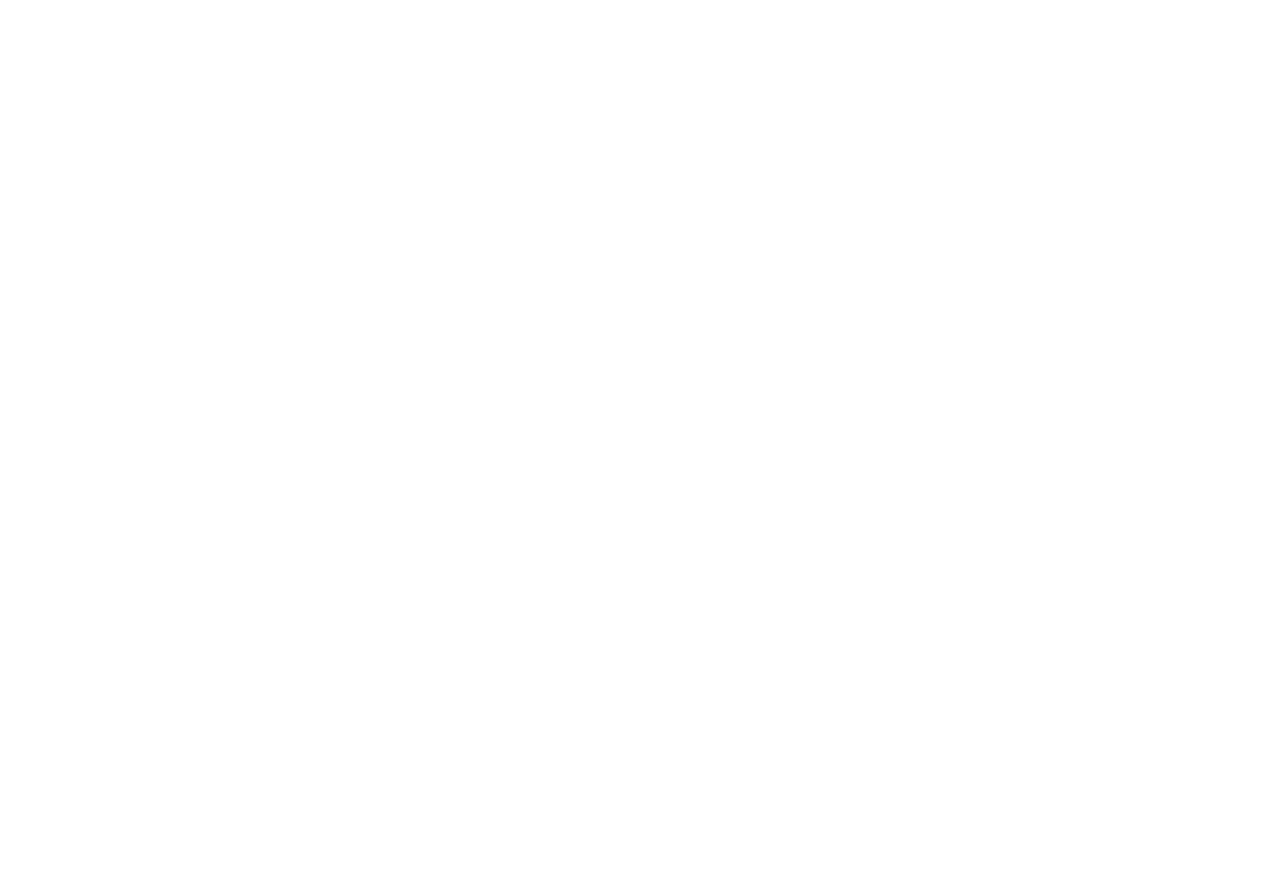
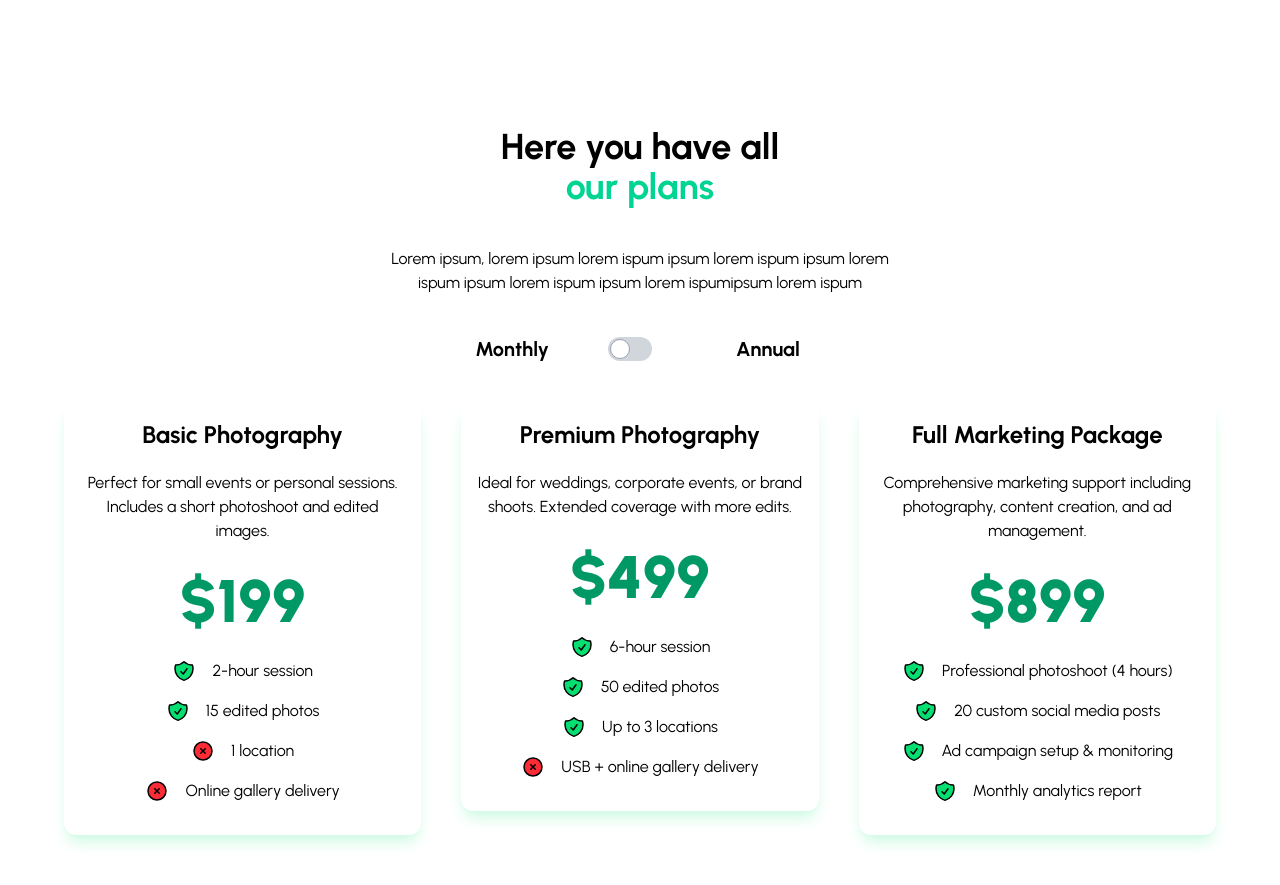
Before and after one commit to FelipeCastro-js/web-modern, a Next.js app: page / in a window 1280 px wide. Shown: the part 3660-4545 px from the top of the page. Before the commit the page ends 2827 px from the top, so only its background shows below. Built offline with nearby package versions, Linux system fonts and the light colour scheme.

Commit message:
feat: create new components and add functionality

```diff
--- a/src/app/page.tsx
+++ b/src/app/page.tsx
@@ -2,6 +2,8 @@
 import { Features } from "@/components/Features";
 import { Navbar } from "@/components/Navbar/Navbar";
 import { Overview } from "@/components/Overview";
+import Plans from "@/components/Plans/Plans";
+import { Practice } from "@/components/Practice";
 
 export default function Home() {
   return (
@@ -11,6 +13,8 @@
       <Features />
       <div className="max-w-6xl mx-auto">
         <About />
+        <Practice />
+        <Plans />
       </div>
     </main>
   );
--- /dev/null
+++ b/src/components/Plans/Plans.tsx
@@ -0,0 +1,38 @@
+"use-client";
+
+import { PricePlans } from "./PricePlans";
+
+export default function Plans() {
+  return (
+    <div className="py-20 md:py-56">
+      <h2 className="text-4xl font-bold text-center">
+        Here you have all <br />
+        <span className="text-emerald-400"> our plans</span>
+      </h2>
+      <p className="max-w-lg mx-auto mt-10 text-center">
+        Lorem ipsum, lorem ipsum lorem ispum ipsum lorem ispum ipsum lorem ispum
+        ipsum lorem ispum ipsum lorem ispumipsum lorem ispum
+      </p>
+
+      <div className="grid items-center justify-center max-w-sm grid-cols-3 mx-auto my-10 overflow-hidden">
+        <span className="text-xl font-bold text-center">Monthly</span>
+        <div className="flex justify-center">
+          <label className="relative inline-flex items-center mr-5 cursor-pointer">
+            <input type="checkbox" className="sr-only peer" />
+            <div
+              // onClick={() => console.log("example")}
+              className="relative w-11 h-6 bg-gray-300 rounded-full peer-focus:ring-emerald-500
+             peer-checked:after:translate-x-full peer-checked:after:border-white
+             after:content-[''] after:absolute after:top-0.5 after:left-[2px]
+             after:bg-white after:border-gray-400 after:border
+             after:rounded-full after:h-5 after:w-5 after:transition-all
+             peer-checked:bg-emerald-500 cursor-pointer"
+            />
+          </label>
+        </div>
+        <span className="text-xl font-bold text-center">Annual</span>
+      </div>
+      <PricePlans />
+    </div>
+  );
+}
--- /dev/null
+++ b/src/components/Plans/PricePlans/PricePlans.tsx
@@ -0,0 +1,67 @@
+import { MotionTransition } from "@/components/MotionTransition";
+import { pricesPlansData } from "./PricesPlans.data";
+
+export function PricePlans() {
+  return (
+    <div id="pricing" className="grid gap-10 my-5 md:grid-cols-3">
+      {pricesPlansData.map(
+        ({ id, name, description, prices, features, primary }) => (
+          <MotionTransition key={id}>
+            <div className="p-4 shadow-lg rounded-xl shadow-emerald-100">
+              <h4 className="mb-5 text-2xl font-bold text-center">{name}</h4>
+              <p className="text-center">{description}</p>
+              <div className="flex items-end justify-center my-7">
+                <span className="text-6xl font-black text-emerald-600">
+                  {prices[0].price}
+                </span>
+              </div>
+              {features.map(({ id, name, active }) => (
+                <div className="flex justify-center my-4">
+                  {active ? <CheckIcon /> : <CloseIcon />}
+                  <span className="ml-4">{name}</span>
+                </div>
+              ))}
+            </div>
+          </MotionTransition>
+        )
+      )}
+    </div>
+  );
+}
+
+const CheckIcon = () => {
+  return (
+    <svg
+      fill="none"
+      viewBox="0 0 24 24"
+      strokeWidth="1.5"
+      stroke="currentColor"
+      className="w-6 h-6 fill-green-400"
+    >
+      <path
+        strokeLinecap="round"
+        strokeLinejoin="round"
+        d="M9 12.75L11.25 15 15 9.75m-3-7.036A11.959 11.959 0 013.598 6 11.99 11.99 0 003 9.749c0 5.592 3.824 10.29 9 11.623 5.176-1.332 9-6.03 9-11.622 0-1.31-.21-2.571-.598-3.751h-.152c-3.196 0-6.1-1.248-8.25-3.285z"
+      />
+    </svg>
+  );
+};
+
+const CloseIcon = () => {
+  return (
+    <svg
+      xmlns="http://www.w3.org/2000/svg"
+      fill="none"
+      viewBox="0 0 24 24"
+      strokeWidth="1.5"
+      stroke="currentColor"
+      className="w-6 h-6 fill-red-500"
+    >
+      <path
+        strokeLinecap="round"
+        strokeLinejoin="round"
+        d="M9.75 9.75l4.5 4.5m0-4.5l-4.5 4.5M21 12a9 9 0 11-18 0 9 9 0 0118 0z"
+      />
+    </svg>
+  );
+};
--- /dev/null
+++ b/src/components/Plans/PricePlans/PricesPlans.data.ts
@@ -0,0 +1,55 @@
+import { PricesPlansData } from "./PricesPlans.types";
+
+export const pricesPlansData: PricesPlansData = [
+  {
+    id: 1,
+    name: "Basic Photography",
+    description:
+      "Perfect for small events or personal sessions. Includes a short photoshoot and edited images.",
+    primary: false,
+    prices: [
+      { id: 1, name: "Monthly", price: "$199" },
+      { id: 2, name: "Yearly", price: "$1,999" },
+    ],
+    features: [
+      { id: 1, name: "2-hour session", active: true },
+      { id: 2, name: "15 edited photos", active: true },
+      { id: 3, name: "1 location", active: false },
+      { id: 4, name: "Online gallery delivery", active: false },
+    ],
+  },
+  {
+    id: 2,
+    name: "Premium Photography",
+    description:
+      "Ideal for weddings, corporate events, or brand shoots. Extended coverage with more edits.",
+    primary: true,
+    prices: [
+      { id: 1, name: "Monthly", price: "$499" },
+      { id: 2, name: "Yearly", price: "$4,999" },
+    ],
+    features: [
+      { id: 1, name: "6-hour session", active: true },
+      { id: 2, name: "50 edited photos", active: true },
+      { id: 3, name: "Up to 3 locations", active: true },
+      { id: 4, name: "USB + online gallery delivery", active: false },
+    ],
+  },
+  {
+    id: 3,
+    name: "Full Marketing Package",
+    description:
+      "Comprehensive marketing support including photography, content creation, and ad management.",
+    primary: false,
+    prices: [
+      { id: 1, name: "Monthly", price: "$899" },
+      { id: 2, name: "Yearly", price: "$8,999" },
+    ],
+    features: [
+      { id: 1, name: "Professional photoshoot (4 hours)", active: true },
+      { id: 2, name: "20 custom social media posts", active: true },
+      { id: 3, name: "Ad campaign setup & monitoring", active: true },
+      { id: 4, name: "Monthly analytics report", active: true },
+    ],
+  },
+];
--- /dev/null
+++ b/src/components/Plans/PricePlans/PricesPlans.types.ts
@@ -0,0 +1,20 @@
+export type PricesPlansData = {
+  id: number;
+  name: string;
+  description: string;
+  primary: boolean;
+  prices: {
+    id: number;
+    name: string;
+    price: string;
+  }[];
+  features: {
+    id: number;
+    name: string;
+    active: boolean;
+  }[];
+}[];
+
+export type PricesPlansProps = {
+  isMonthly: boolean;
+};
--- /dev/null
+++ b/src/components/Plans/PricePlans/index.ts
@@ -0,0 +1 @@
+export * from "./PricePlans";
--- /dev/null
+++ b/src/components/Plans/index.ts
@@ -0,0 +1 @@
+export * from "./Plans";
--- /dev/null
+++ b/src/components/Practice/Practice.tsx
@@ -0,0 +1,30 @@
+import { MotionTransition } from "../MotionTransition";
+
+export function Practice() {
+  return (
+    <MotionTransition>
+      <div
+        id="practice"
+        className="grid items-center py-20 md:grid-cols-2 md:py-56"
+      >
+        <div className="md:pr-20">
+          <h2 className="mb-10 text-4xl font-extrabold">
+            You can practice <br /> any time
+            <span className="text-emerald-400"> that suits you</span>
+          </h2>
+          <p className="mb-10">
+            Lorem ipsum dolor sit, amet consectetur adipisicing elit. Iste dicta
+            tenetur mollitia architecto cum quae? Fuga perspiciatis repellat
+            corporis iure sunt .
+          </p>
+          <button className="px-8 py-3 text-white bg-emerald-400 rounded-xl">
+            Start now
+          </button>
+        </div>
+        <video width="750" height="500" autoPlay muted loop>
+          <source src="/assets/business.mp4" type="video/mp4" />
+        </video>
+      </div>
+    </MotionTransition>
+  );
+}
--- /dev/null
+++ b/src/components/Practice/index.ts
@@ -0,0 +1 @@
+export * from "./Practice";
```
Also changed, not shown: 1 other file (tests, documents, lock files or other folders).
